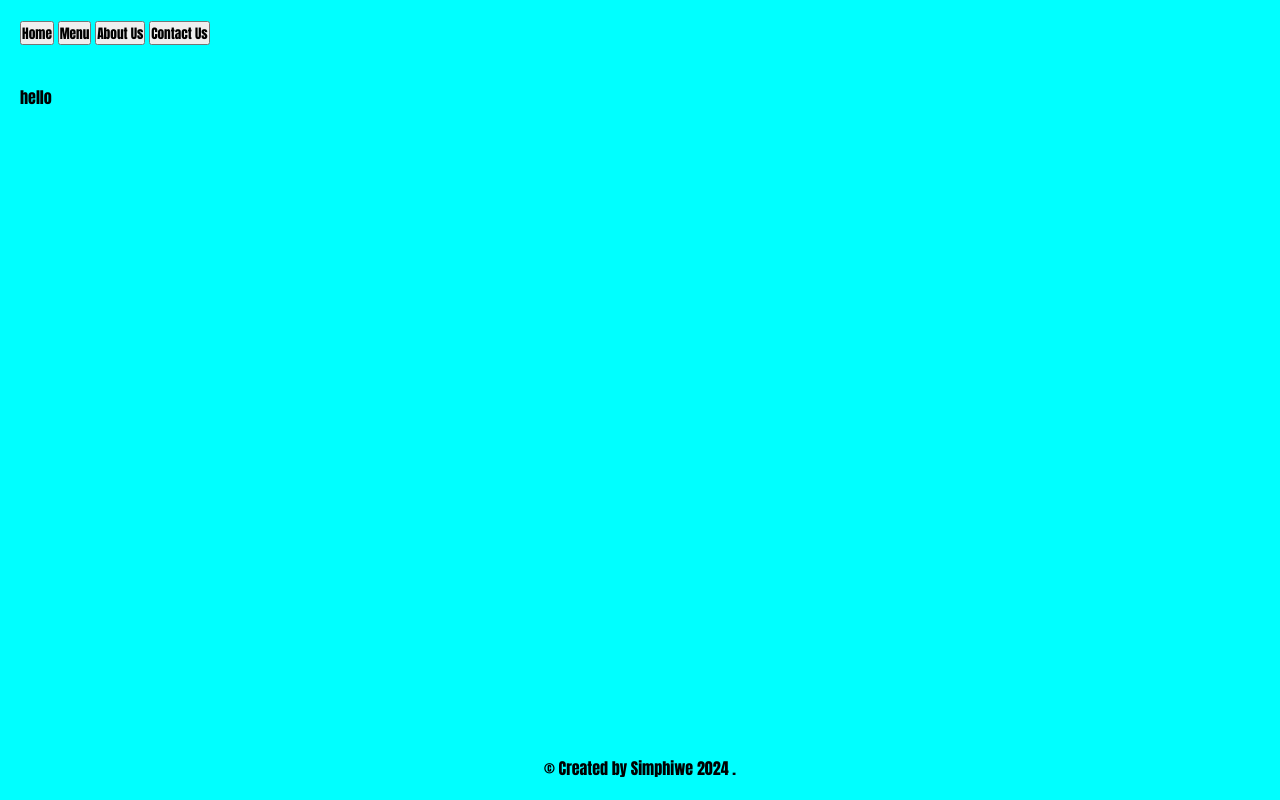
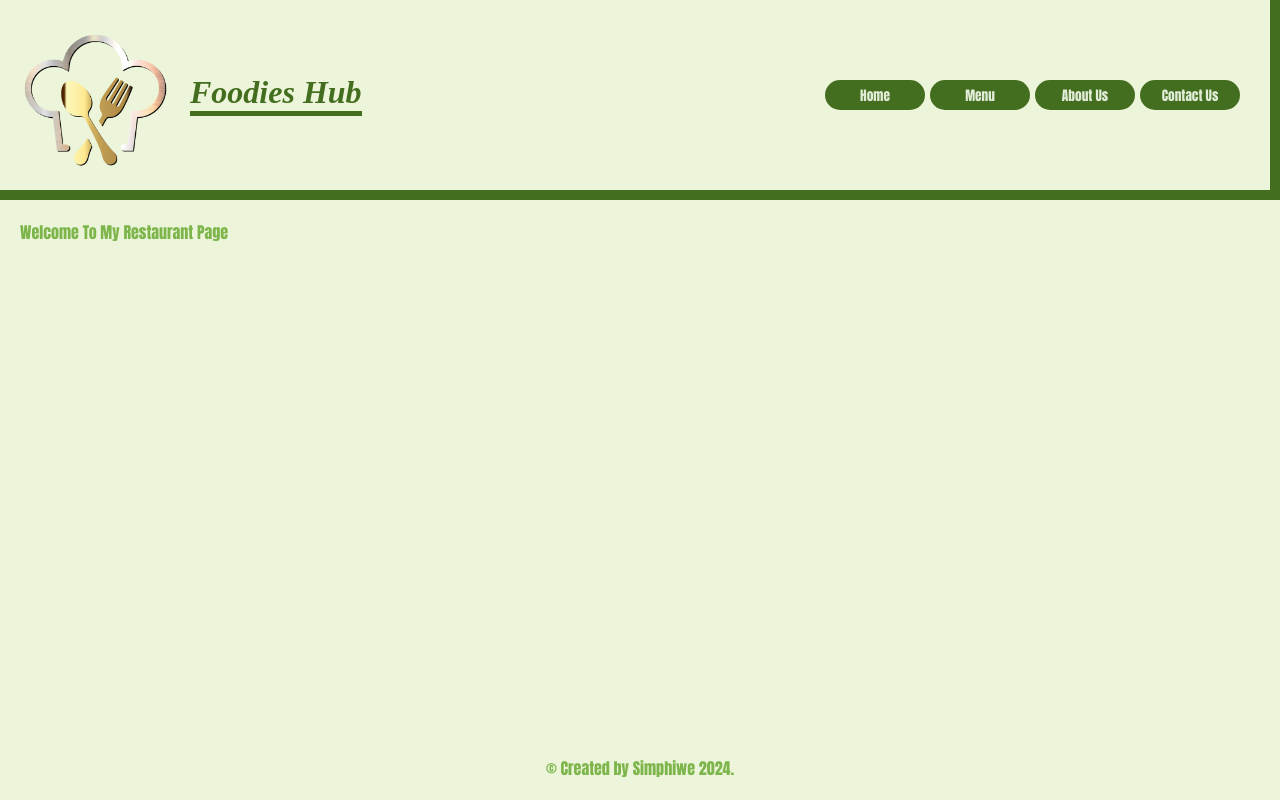
Before and after one commit to DeeBest/restaurant-page, a website built with webpack: page src/index.html in a window 1280 px wide. Built offline with nearby package versions, Linux system fonts and the light colour scheme.

Commit message:
applied styling to the header and navbar buttons

```diff
--- a/package.json
+++ b/package.json
@@ -11,6 +11,7 @@
   "author": "",
   "license": "ISC",
   "devDependencies": {
+    "copy-webpack-plugin": "^12.0.2",
     "css-loader": "^6.10.0",
     "html-webpack-plugin": "^5.6.0",
     "style-loader": "^3.3.4",
--- a/src/Pages/home-page/homePage.css
+++ b/src/Pages/home-page/homePage.css
@@ -0,0 +1,4 @@
+.home-page-content{
+  display: flex;
+  flex-direction: column;
+}
--- a/src/Pages/home-page/homePage.js
+++ b/src/Pages/home-page/homePage.js
@@ -6,6 +6,9 @@ import './homePage.css';
 export function createHomePage(){
   const homePageContent = document.createElement('div');
   homePageContent.classList.add('home-page-content');
-  homePageContent.textContent = 'hello';
+  homePageContent.textContent = 'Welcome To My Restaurant Page';
+
+
+
   mainContentContainer.appendChild(homePageContent)
 };
--- a/src/index.css
+++ b/src/index.css
@@ -5,7 +5,8 @@
   font-family: Impact, Haettenschweiler, 'Arial Narrow Bold', sans-serif;
 }
 body{
-  background-color: aqua;
+  background-color: #ecf5da;
+  color: rgb(125, 181, 75);
   display: flex;
   flex-direction: column;
   min-height: 100vh;
@@ -13,6 +14,47 @@ body{
 }
 header{
   padding: 20px;
+  display: flex;
+  justify-content: space-between;
+  border-bottom: 10px solid rgb(68, 110, 31);
+  border-right: 10px solid rgb(68, 110, 31);
+}
+#logo-div{
+  display: flex;
+  align-items: center;
+  gap: 20px;
+}
+#logo-image{
+  width: 150px;
+  height: auto;
+}
+#logo-div h1 {
+  font-family: 'Times New Roman', Times, serif;
+  color: rgb(68, 110, 31);
+  font-style: italic;
+  border-bottom: 5px solid rgb(68, 110, 31);
+}
+nav{
+  display: flex;
+  padding: 10px;
+  gap: 5px;
+  align-items: center;
+}
+nav button {
+  width: 100px;
+  height: auto;
+  padding: 5px;
+  background-color: rgb(68, 110, 31);
+  color: rgb(225, 237, 216);
+  cursor: pointer;
+  border-radius: 15px;
+  border: none;
+  transition: background-color 0.8s, color 0.8s;
+}
+nav button:hover{
+  background-color: rgb(225, 237, 216);
+  color: rgb(68, 110, 31);
+
 }
 main{
   flex: 1;
--- a/src/index.html
+++ b/src/index.html
@@ -4,10 +4,14 @@
     <meta charset="UTF-8" />
     <meta name="viewport" content="width=device-width, initial-scale=1.0" />
     <link rel="icon" type="image/png" href="./Assets/favicon.png"/>
-    <title>Restaurant Page</title>
+    <title>Foodies Hub</title>
   </head>
   <body>
     <header>
+      <div id="logo-div">
+        <img id="logo-image" src="./Assets/logo.png" alt="logo-image">
+        <h1>Foodies Hub</h1>
+      </div>
       <nav>
         <button>Home</button>
         <button>Menu</button>
@@ -23,8 +27,7 @@
         &copy; Created by Simphiwe
         <script>
           document.write(new Date().getFullYear());
-        </script>
-        .
+        </script>.
       </p>
     </footer>
   </body>
--- a/webpack.config.js
+++ b/webpack.config.js
@@ -1,5 +1,6 @@
 const path = require("path");
 const HtmlWebpackPlugin = require("html-webpack-plugin");
+const copyWebpackPlugin = require('copy-webpack-plugin');
 
 module.exports = {
   mode: 'development',
@@ -14,8 +15,14 @@ module.exports = {
   plugins: [
     new HtmlWebpackPlugin({
       template: path.resolve(__dirname, './src/index.html'),
-      favicon: path.resolve(__dirname, './src/Assets/favicon.png')
+      favicon: path.resolve(__dirname, './src/Assets/favicon.png'),
     }),
+    new copyWebpackPlugin({
+      patterns: [
+        { from: 'src/Assets', to: 'Assets'},
+      ],
+    },
+    ),
   ],
   module: {
     rules: [
```
Also changed, not shown: dist/Assets/favicon.png (added), dist/Assets/logo.png (added), dist/index.bundle.js, dist/index.html, src/Assets/logo.png (added), 1 other file.
